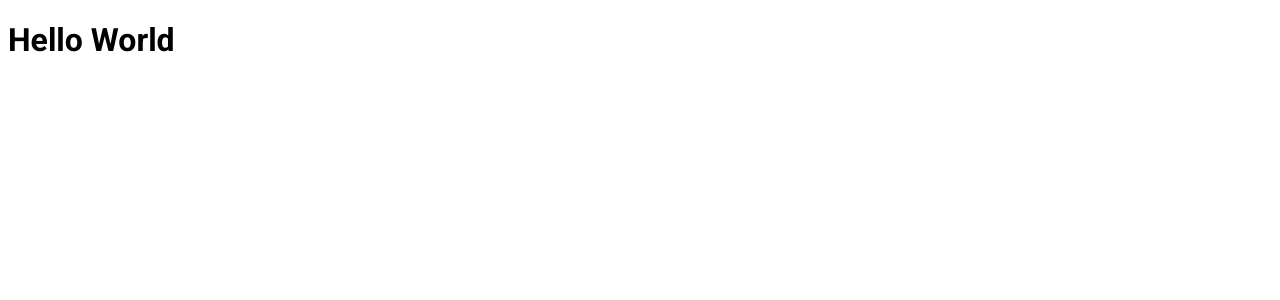
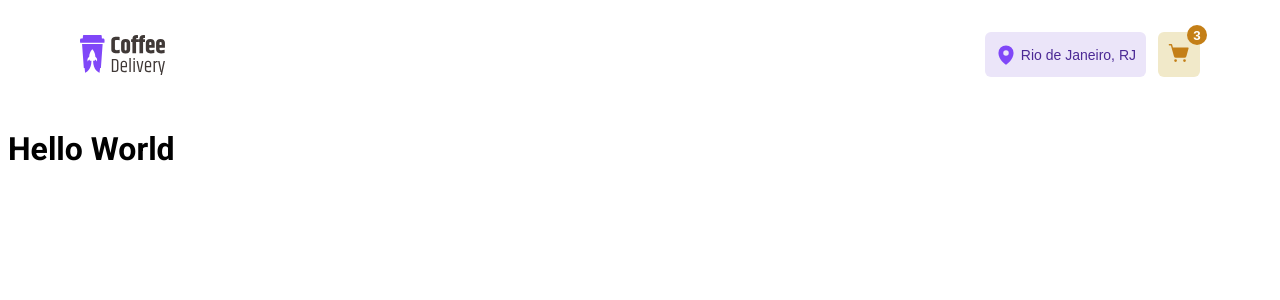
Before and after one commit to lucasmfg7/coffee-delivery, a Next.js app: page / in a window 1280 px wide. Shown: the top 300 px of the page. Built offline with nearby package versions, Linux system fonts and the light colour scheme.

Commit message:
Feat: Componente Header

```diff
--- a/package.json
+++ b/package.json
@@ -9,6 +9,7 @@
     "lint": "next lint"
   },
   "dependencies": {
+    "@phosphor-icons/react": "^2.0.8",
     "@types/node": "18.15.11",
     "@types/react": "18.0.33",
     "@types/react-dom": "18.0.11",
--- /dev/null
+++ b/src/components/header/index.tsx
@@ -0,0 +1,35 @@
+import React from "react";
+import {
+  ButtonContainer,
+  CartButton,
+  HeaderContainer,
+  LocationButton,
+} from "./styled";
+import Image from "next/image";
+import logoImg from "../../assets/logo.svg";
+import { MapPin, ShoppingCartSimple } from "@phosphor-icons/react";
+import { useTheme } from "styled-components";
+
+export const Header = () => {
+  const theme = useTheme();
+  return (
+    <HeaderContainer>
+      <Image src={logoImg} alt="Coffee Shop" width={85} height={40} />
+
+      <ButtonContainer>
+        <LocationButton>
+          <MapPin weight="fill" size={22} color={theme.colors.purple} />
+          <span>Rio de Janeiro, RJ</span>
+        </LocationButton>
+        <CartButton>
+          <ShoppingCartSimple
+            size={22}
+            weight="fill"
+            color={theme.colors.yellowDark}
+          />
+          <span>3</span>
+        </CartButton>
+      </ButtonContainer>
+    </HeaderContainer>
+  );
+};
--- /dev/null
+++ b/src/components/header/styled.ts
@@ -0,0 +1,57 @@
+import styled from "styled-components";
+
+export const HeaderContainer = styled.header`
+  display: flex;
+  align-items: center;
+  justify-content: space-between;
+  max-width: 70rem;
+  margin: 0 auto;
+  padding: 1.5rem 0 2rem;
+`;
+
+export const ButtonContainer = styled.div`
+  display: flex;
+  gap: 0.75rem;
+`;
+
+export const LocationButton = styled.button`
+  display: flex;
+  align-items: center;
+  gap: 4px;
+  padding: 0.625rem;
+  background-color: ${({ theme }) => theme.colors.purpleLight};
+  border: none;
+  border-radius: 6px;
+  color: ${({ theme }) => theme.colors.purpleDark};
+  font-weight: 500;
+  font-size: 0.875rem;
+`;
+
+export const CartButton = styled.button`
+  position: relative;
+  padding: 0.625rem;
+  background-color: ${({ theme }) => theme.colors.yellowLight};
+  border: none;
+  border-radius: 6px;
+  cursor: pointer;
+
+  &:hover {
+    transform: scale(1.15);
+    transition: all 200ms ease-in-out;
+  }
+
+  span {
+    position: absolute;
+    display: flex;
+    align-items: center;
+    justify-content: center;
+    top: -7px;
+    right: -7px;
+    width: 20px;
+    height: 20px;
+    background-color: ${({ theme }) => theme.colors.yellowDark};
+    color: ${({ theme }) => theme.colors.white};
+    font-weight: 700;
+    border-radius: 50%;
+  }
+`;
--- a/src/pages/_app.tsx
+++ b/src/pages/_app.tsx
@@ -1,5 +1,8 @@
+import { Header } from "@/components/header";
+import { defaultTheme } from "@/styles/theme";
 import type { AppProps } from "next/app";
 import { Roboto } from "next/font/google";
+import { ThemeProvider } from "styled-components";
 
 const roboto = Roboto({
   weight: ["400", "700"],
@@ -8,8 +11,11 @@ const roboto = Roboto({
 
 export default function App({ Component, pageProps }: AppProps) {
   return (
-    <div className={roboto.className}>
-      <Component {...pageProps} />
-    </div>
+    <ThemeProvider theme={defaultTheme}>
+      <div className={roboto.className}>
+        <Header />
+        <Component {...pageProps} />
+      </div>
+    </ThemeProvider>
   );
 }
--- a/src/pages/index.tsx
+++ b/src/pages/index.tsx
@@ -1,10 +1,8 @@
 import Head from "next/head";
-import { ThemeProvider } from "styled-components";
-import { defaultTheme } from "@/styles/theme";
 
 export default function Home() {
   return (
-    <ThemeProvider theme={defaultTheme}>
+    <>
       <Head>
         <title>Coffe Delivery</title>
         <meta name="description" content="Generated by create next app" />
@@ -14,6 +12,6 @@ export default function Home() {
       <main>
         <h1>Hello World</h1>
       </main>
-    </ThemeProvider>
+    </>
   );
 }
```
Also changed, not shown: src/assets/logo.svg (added), 1 other file (tests, documents, lock files or other folders).
